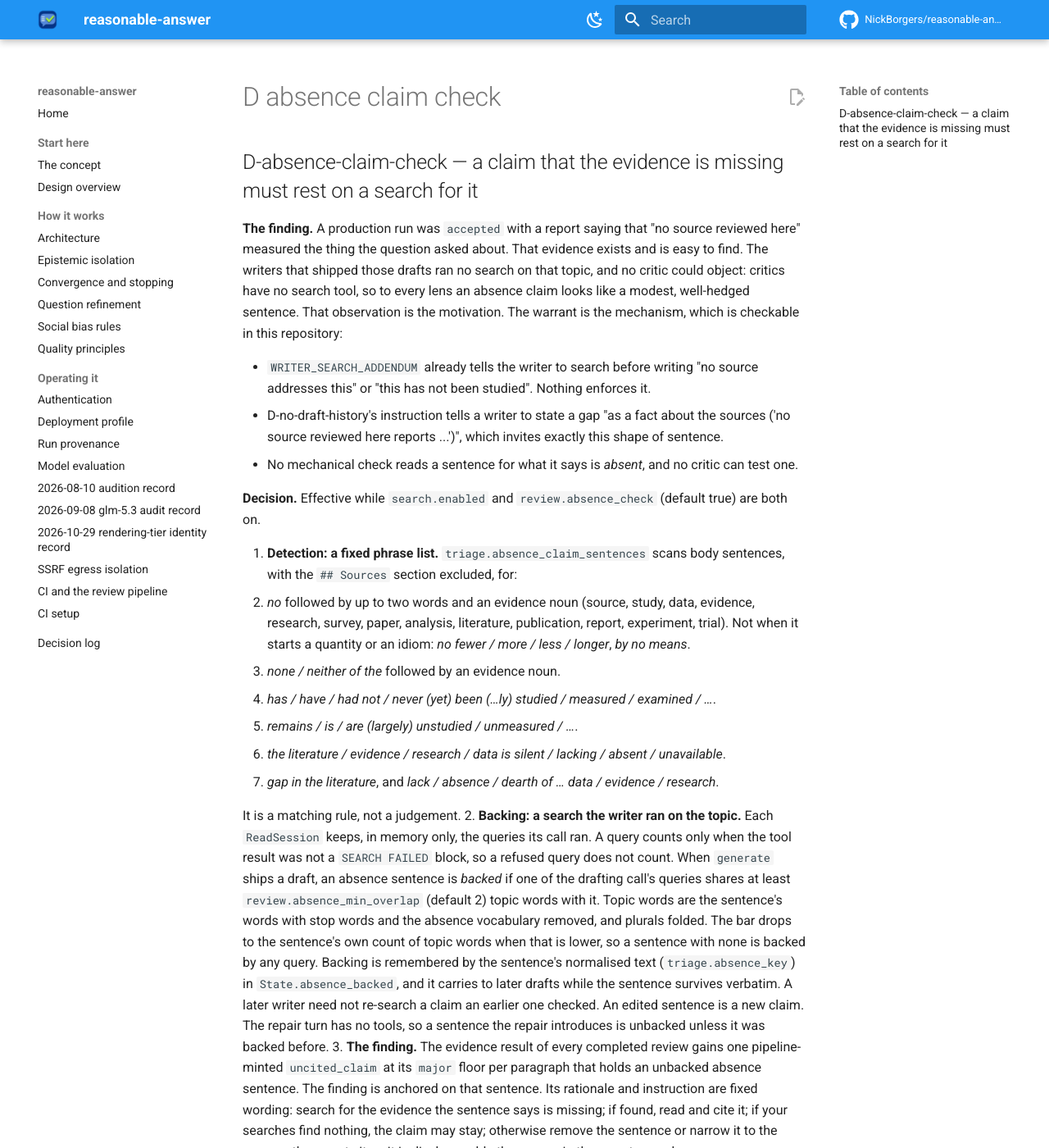
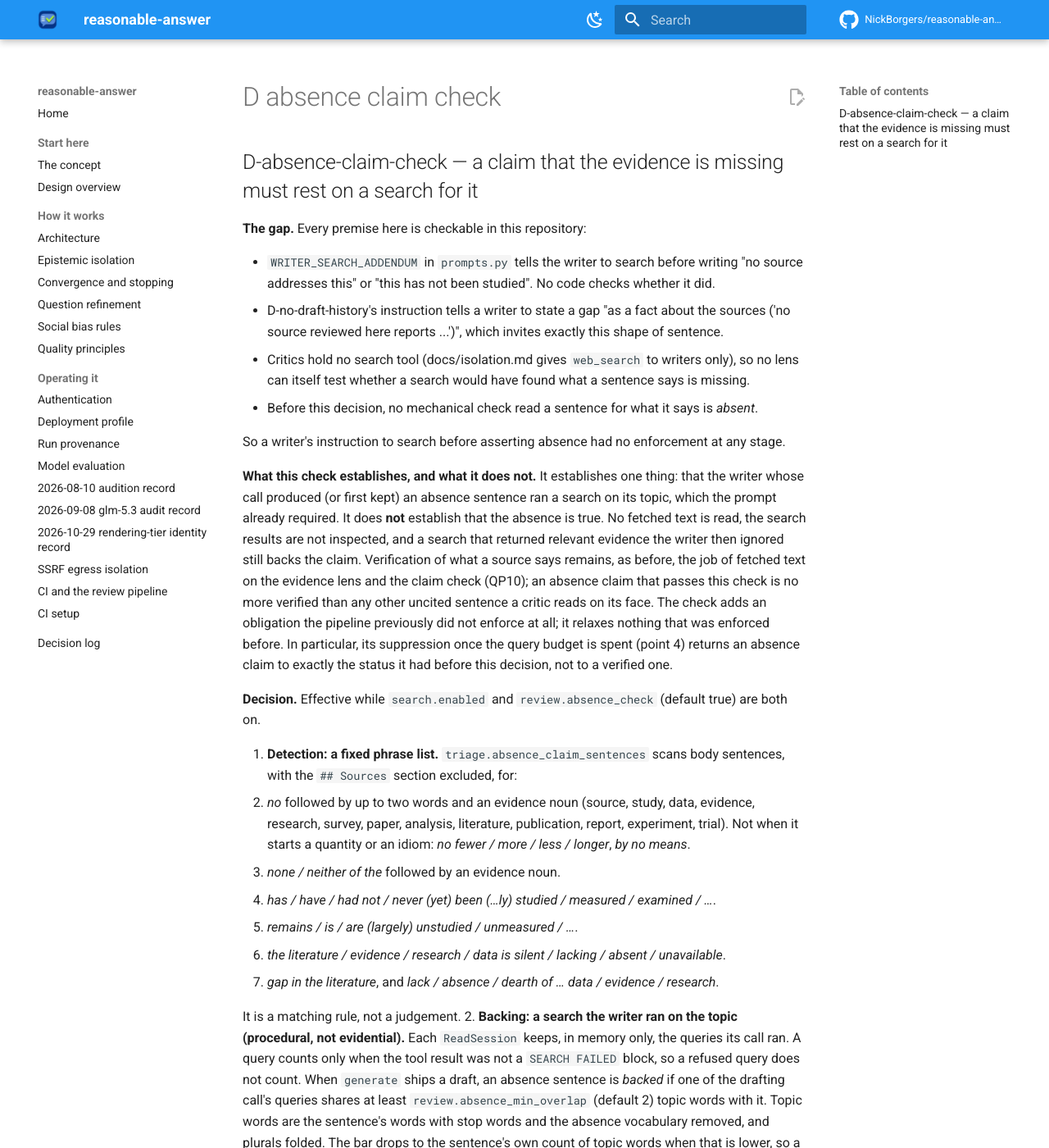
Before and after one commit to NickBorgers/reasonable-answer, an MkDocs documentation site: the page built from docs/decisions/D-absence-claim-check.md, in a window 1280 px wide and 1400 px high. Shown: the whole window at 82% size. Built offline with MkDocs 1.6.1 and Material for MkDocs 9.7.7, drawn with Linux system fonts in a browser that asks for light colours; comment, search, counter and statistics services are not loaded; some of the changed text lies outside the part shown.

Commit message:
fix(triage): state what the absence check proves, and pin its overlap bounds (D-absence-claim-check)
- The decision's motivation is now the repository-checkable mechanism
  only: the prompt asks for a search before an absence claim, no code
  checked it, critics hold no search tool, and no mechanical check
  existed. No production-run narrative remains in docs/.
- The decision, convergence.md, concepts.md and quality-principles.md
  now say plainly that backing is procedural: it shows a search ran,
  never that the absence is true, and no fetched text is read. QP10 is
  untouched; budget suppression returns a claim to its prior status.
- The seed path (unbacked until revised) and the live-budget read are
  recorded as residuals.
- absence_min_overlap: 0, 11 and -1 fail closed; 1 and 10 load.
- Cheap reviewer notes: an edited backed sentence loses its backing;
  _query_of is total on malformed input; the "neither of" arm and the
  more/less/matter/doubt exemptions are exercised; a stray blank line
  in triage.py is gone.

Co-Authored-By: Claude Opus 5.5 <noreply@anthropic.com>

```diff
--- a/docs/decisions/D-absence-claim-check.md
+++ b/docs/decisions/D-absence-claim-check.md
@@ -1,17 +1,27 @@
 ## D-absence-claim-check — a claim that the evidence is missing must rest on a search for it
 
-**The finding.** A production run was `accepted` with a report saying that "no source reviewed
-here" measured the thing the question asked about. That evidence exists and is easy to find. The
-writers that shipped those drafts ran no search on that topic, and no critic could object: critics
-have no search tool, so to every lens an absence claim looks like a modest, well-hedged sentence.
-That observation is the motivation. The warrant is the mechanism, which is checkable in this
-repository:
+**The gap.** Every premise here is checkable in this repository:
 
-- `WRITER_SEARCH_ADDENDUM` already tells the writer to search before writing "no source addresses
-  this" or "this has not been studied". Nothing enforces it.
+- `WRITER_SEARCH_ADDENDUM` in `prompts.py` tells the writer to search before writing "no source
+  addresses this" or "this has not been studied". No code checks whether it did.
 - D-no-draft-history's instruction tells a writer to state a gap "as a fact about the sources ('no
   source reviewed here reports ...')", which invites exactly this shape of sentence.
-- No mechanical check reads a sentence for what it says is *absent*, and no critic can test one.
+- Critics hold no search tool (docs/isolation.md gives `web_search` to writers only), so no lens can
+  itself test whether a search would have found what a sentence says is missing.
+- Before this decision, no mechanical check read a sentence for what it says is *absent*.
+
+So a writer's instruction to search before asserting absence had no enforcement at any stage.
+
+**What this check establishes, and what it does not.** It establishes one thing: that the writer
+whose call produced (or first kept) an absence sentence ran a search on its topic, which the prompt
+already required. It does **not** establish that the absence is true. No fetched text is read, the
+search results are not inspected, and a search that returned relevant evidence the writer then
+ignored still backs the claim. Verification of what a source says remains, as before, the job of
+fetched text on the evidence lens and the claim check (QP10); an absence claim that passes this
+check is no more verified than any other uncited sentence a critic reads on its face. The check
+adds an obligation the pipeline previously did not enforce at all; it relaxes nothing that was
+enforced before. In particular, its suppression once the query budget is spent (point 4) returns
+an absence claim to exactly the status it had before this decision, not to a verified one.
 
 **Decision.** Effective while `search.enabled` and `review.absence_check` (default true) are both on.
 
@@ -27,7 +37,7 @@ repository:
    - *gap in the literature*, and *lack / absence / dearth of … data / evidence / research*.
 
    It is a matching rule, not a judgement.
-2. **Backing: a search the writer ran on the topic.** Each `ReadSession` keeps, in memory only, the
+2. **Backing: a search the writer ran on the topic (procedural, not evidential).** Each `ReadSession` keeps, in memory only, the
    queries its call ran. A query counts only when the tool result was not a `SEARCH FAILED` block,
    so a refused query does not count. When `generate` ships a draft, an absence sentence is
    *backed* if one of the drafting call's queries shares at least `review.absence_min_overlap`
@@ -38,7 +48,8 @@ repository:
    `State.absence_backed`, and it carries to later drafts while the sentence survives verbatim.
    A later writer need not re-search a claim an earlier one checked. An edited sentence is a new
    claim. The repair turn has no tools, so a sentence the repair introduces is unbacked unless it
-   was backed before.
+   was backed before. A seeded report has no drafting call, so its absence sentences are unbacked
+   on the first review and flagged until a writer revises them: the error is toward the finding.
 3. **The finding.** The evidence result of every completed review gains one pipeline-minted
    `uncited_claim` at its `major` floor per paragraph that holds an unbacked absence sentence. The
    finding is anchored on that sentence. Its rationale and instruction are fixed wording: search for
@@ -49,7 +60,9 @@ repository:
    a no-op.
 4. **Suppressed once the query budget is spent.** Searching could then no longer discharge it, and
    a finding that only deletion can clear is the shrink-to-pass the read-budget gates already
-   refuse to teach.
+   refuse to teach. Suppression is not backing: the claim is simply unchecked by this mechanism, as
+   every absence claim was before it. With the shipped default (`query_budget` unbounded,
+   D-unbounded-evidence) the budget is never spent and this path does not occur.
 5. **Measurement.** `generate` carries `absence_claims` and `absence_unbacked` for the shipped
    draft. Once per draft, an `absence_check` event records `absence_claims`, `absence_backed` and
    `absence_findings`. All are integers (RA-016). The queries themselves are never written by this
@@ -77,9 +90,11 @@ writer's queries are read from its own call's session and never cross to another
 narrowing to "the sources cited here do not measure X" discharges the finding without a search. That
 is an honest, scoped statement and the intended exit. (2) A query that shares two topic words with
 the claim backs it even if it was a poor search. A record of the query text, where one is kept,
-is what lets a human judge that. (3) A source that *reports* an absence ("the review found no
-evidence of harm [3]") matches too. It is usually backed, because the writer searched to find that
-source.
+is what lets a human judge that. (3) A sentence reporting a source's own finding of absence ("the review
+found no evidence of harm [3]") matches too; the writer clears it by the same search, or by
+narrowing. (4) The suppression in point 4 reads the run's live query budget, as the read-budget
+gates read theirs, so two critiques of one draft could in principle disagree if the budget is spent
+between them.
 
 **Rollback.** `review.absence_check: false` removes the finding, the event and the `generate`
 fields.
```
Also changed, not shown: docs/concepts.md (+2 -2 lines), docs/convergence.md (+2 -1 lines), docs/quality-principles.md (+5 -2 lines), 3 other files.
